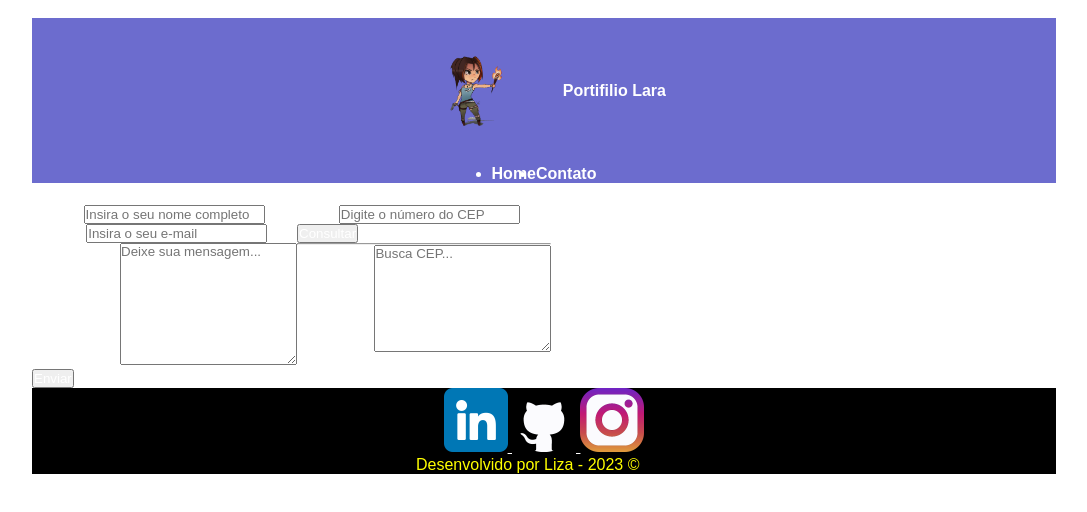
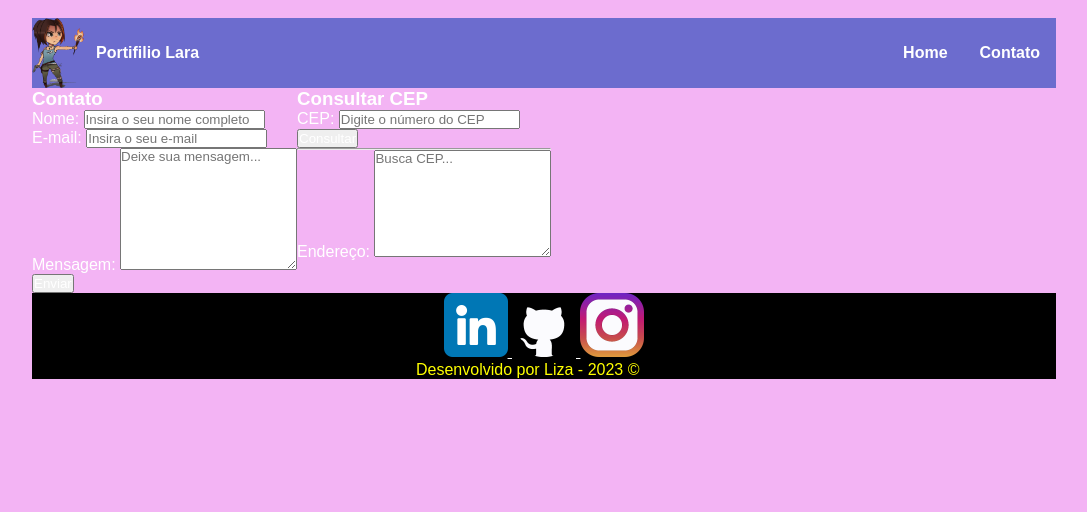
Before and after one commit to matheuxsx3/replace, a plain HTML site: page contato.html in a window 1280 px wide. Shown: the whole page, without its empty margins (96-1183 px from the left). Drawn offline with Linux system fonts and the light colour scheme.

```diff
--- a/assets/css/contato.css
+++ b/assets/css/contato.css
@@ -1,57 +1,67 @@
-body{
+body {
     height: 80vh;
     margin-left: 10%;
     margin-right: 10%;
 }
 
 nav {
+    display: flex;
+    justify-content: space-between;
     height: fit-content;
     position: sticky;
+    flex-direction: row;
     top: 0;
     z-index: 1;
     background-color: rgb(108, 108, 206);
-
 }
 
 nav ul {
+
     margin: 0 auto;
-    width:fit-content ;
+    width: fit-content;
     display: flex;
     align-items: center;
     gap: 1 rem;
-    padding: 0 2 rem;
+    padding: auto;
+    list-style-type: none;
+
 
 }
 
 nav ul li {
     font-weight: bold;
+    padding: 0 1rem;
 }
 
 nav ul li a {
     text-decoration: none;
 }
+
+.lista-nav {
+    display: flex;
+    flex-direction: row;
+
+}
+
 nav img {
     width: 5vw;
-    margin: 3vw;
-    height: auto;
     justify-self: center;
+    margin: 1 rem;
 }
 
 nav span {
-    display: flex;
     color: white;
-    text-decoration: none;
-    padding: 10px;
     font-weight: bold;
 }
 
 .logo {
     display: flex;
-    justify-content: center;
+    justify-content: space-around;
     align-items: center;
 }
 
 main {
+    color: black;
     display: flex;
 }
 
--- a/assets/css/index.css
+++ b/assets/css/index.css
@@ -1,19 +1,16 @@
 body {
-    height: 100vh;
-    margin: 0;
-    font-family: Arial;
-
+    width: 80vw;
+    height: 0 auto;
+    margin-left: 10vw;
+    margin-right: 10vw;
 }
 
 nav {
     display: flex;
+    flex-direction: row;
     justify-content: space-between;
     width: auto;
     background-color: rgb(108, 108, 206);
-    margin-left: 10%;
-    margin-right: 10%;
-    margin-bottom: 0%;
-
 }
 
 nav img {
@@ -93,6 +90,7 @@
 
 h3 {
     text-align: center;
+    color: black;
 }
 
 #video {
@@ -118,10 +116,7 @@
     flex-direction: column;
     color: rgb(202, 202, 56);
     margin: 0%;
-    margin-left: 10%;
-    margin-right: 10%;
-    width: 80vw;
-    height:20vh;
+
 }
 
 .redes_sociais {
@@ -144,5 +139,6 @@
 }
 
 footer p {
+    color: yellow;
     font-size: 1vw;
 }
--- a/assets/css/reset.css
+++ b/assets/css/reset.css
@@ -5,3 +5,4 @@
     font-family: Arial;
     color: white;
 }
+html{background-color: rgb(243, 180, 244);}
--- a/contato.html
+++ b/contato.html
@@ -1,5 +1,6 @@
 ﻿<!DOCTYPE html>
 <html lang="pt-br">
+
 <head>
     <meta charset="UTF-8">
     <meta http-equiv="X-UA-Compatible" content="IE=edge">
@@ -19,10 +20,12 @@
             <span class="titulo">Portifilio Lara</span>
         </div>
 
-        <ul>
-            <li><a href="index.html">Home</a></li>
-            <li><a href="contato.html">Contato</a></li>
-        </ul>
+        <div class="lista-nav">
+            <ul>
+                <li><a href="index.html">Home</a></li>
+                <li><a href="contato.html">Contato</a></li>
+            </ul>
+        </div>
     </nav>
 
 
```
